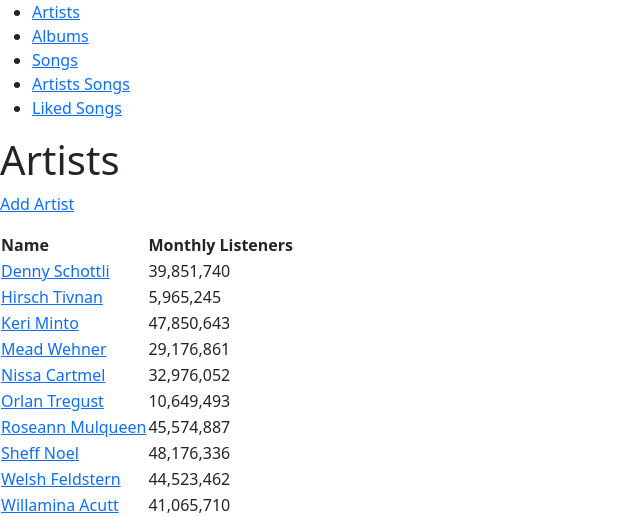
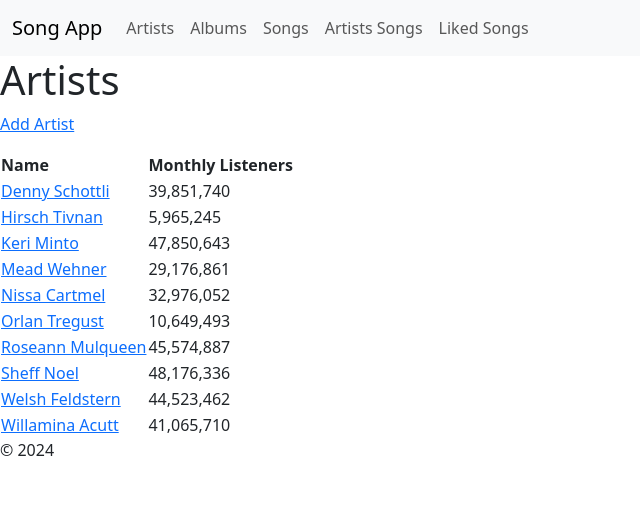
Before and after one commit to Grym3038/Dynamic_Unit2, a PHP site: page / in a window 1280 px wide. Shown: the top 517 px of the page, without its empty margins (0-640 px from the left). Run offline with PHP 8.4, Linux system fonts and the light colour scheme; data comes from the database, SQL or seed files in the repository.

Commit message:
navbar added to header
editable but looks better

```diff
--- a/views/_partials/header.php
+++ b/views/_partials/header.php
@@ -8,23 +8,21 @@
     <script src="./lib/bootstrap/js/bootstrap.min.js"></script>
 </head>
 <body>
-    <nav>
-        <ul>
-            <li>
-                <a href=".?action=listArtists">Artists</a>
-            </li>
-            <li>
-                <a href=".?action=listAlbums">Albums</a>
-            </li>
-            <li>
-                <a href=".?action=listSongs">Songs</a>
-            </li>
-            <li>
-                <a href=".?action=listArtistsSongs">Artists Songs</a>
-            </li>
-            <li>
-                <a href=".?action=listLikedSongs">Liked Songs</a>
-            </li>
-        </ul>
+    <nav class="navbar navbar-expand-lg bg-body-tertiary">
+        <div class="container-fluid">
+            <a class="navbar-brand" href="#">Song App</a>
+            <button class="navbar-toggler" type="button" data-bs-toggle="collapse" data-bs-target="#navbarNavAltMarkup" aria-controls="navbarNavAltMarkup" aria-expanded="false" aria-label="Toggle navigation">
+            <span class="navbar-toggler-icon"></span>
+            </button>
+            <div class="collapse navbar-collapse" id="navbarNavAltMarkup">
+                <div class="navbar-nav">
+                    <a class="nav-link" aria-current="page" href=".?action=listArtists">Artists</a>
+                    <a class="nav-link" href=".?action=listAlbums">Albums</a>
+                    <a class="nav-link" href=".?action=listSongs">Songs</a>
+                    <a class="nav-link" href=".?action=listArtistsSongs">Artists Songs</a>
+                    <a class="nav-link" href=".?action=listLikedSongs">Liked Songs</a>
+                </div>
+            </div>
+        </div>
     </nav>
-    <main>
+<main>
```
